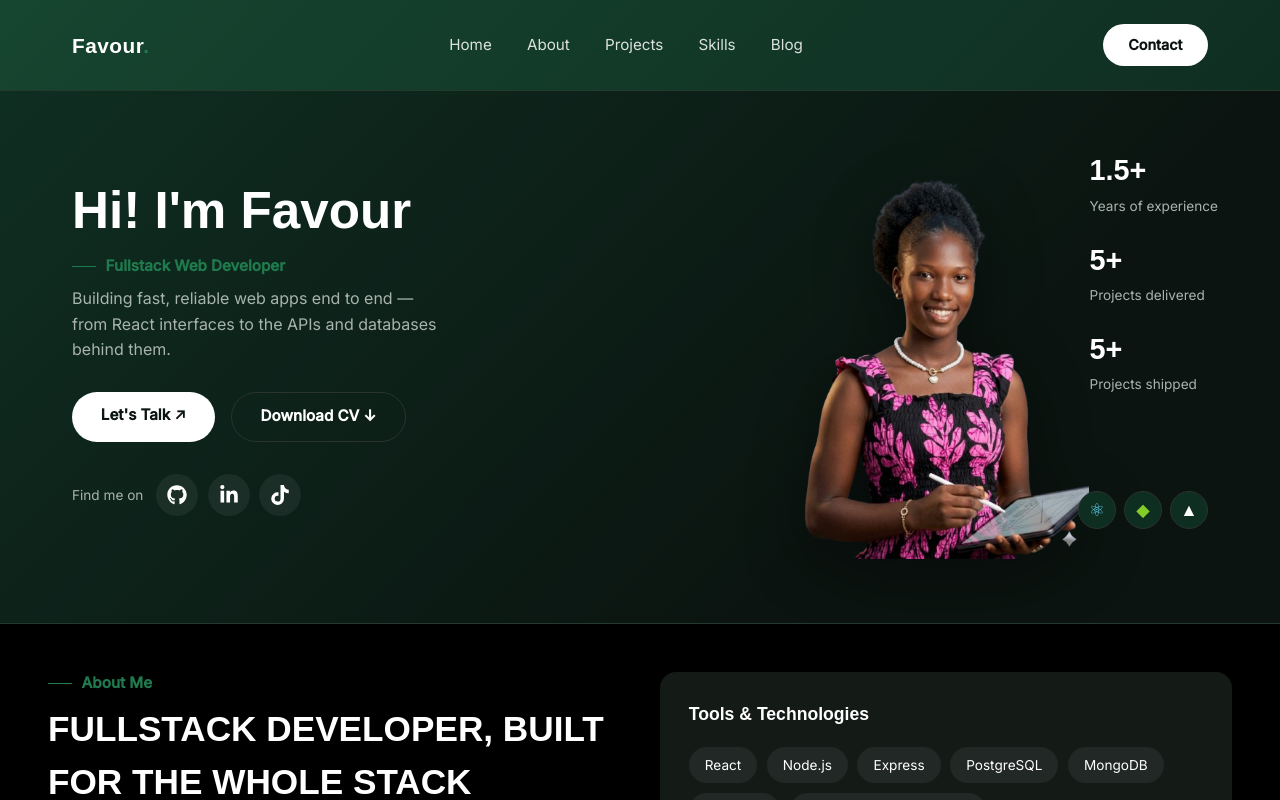
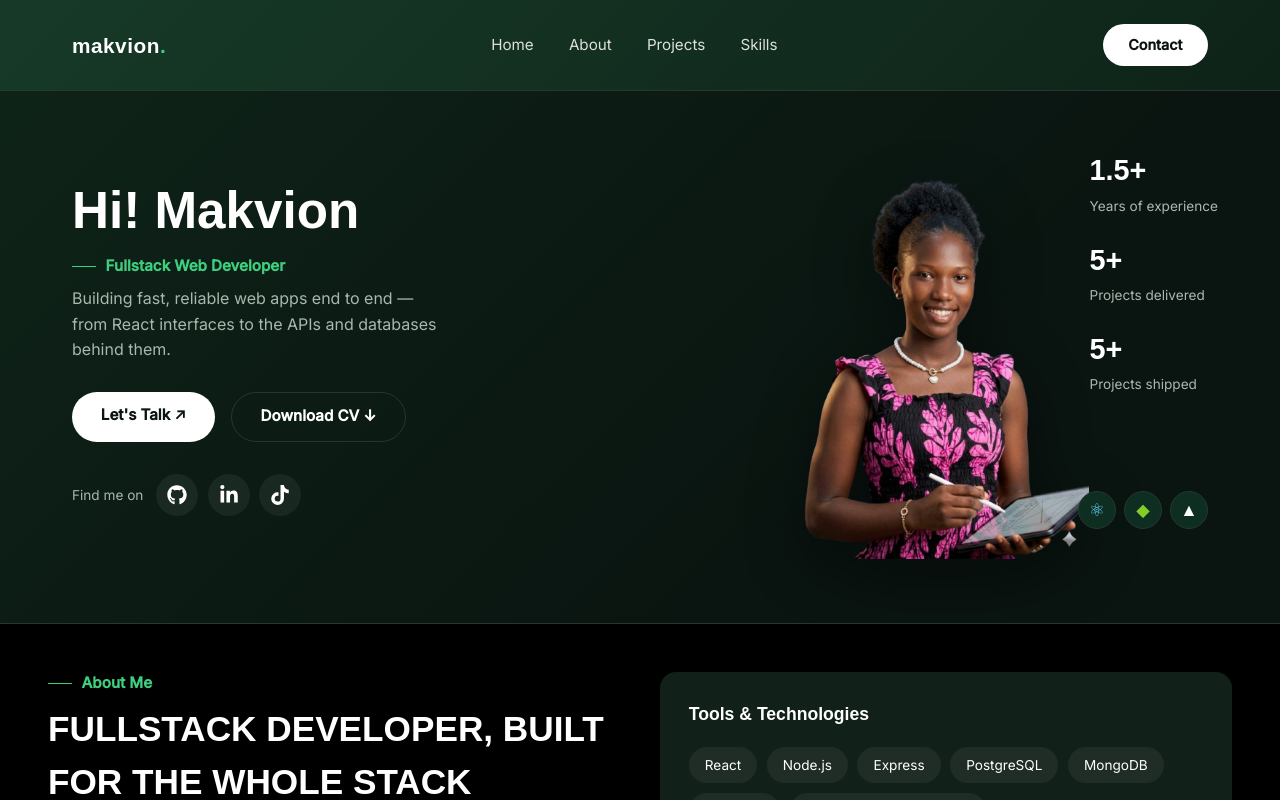
Before and after one commit to makvion-tech/MakvionTech, a React (Vite) app: page / in a window 1280 px wide. Shown: the top 800 px of the page. Built offline with nearby package versions, Linux system fonts and the light colour scheme.

Commit message:
first commit

```diff
--- a/src/components/Footer.jsx
+++ b/src/components/Footer.jsx
@@ -35,7 +35,7 @@ export default function Footer() {
           fontSize: "1.1rem",
         }}
       >
-        favour<span style={{ color: theme.colors.accent }}>.</span>
+        makvion<span style={{ color: theme.colors.accent }}>.</span>
       </div>
 
       <div style={{ display: "flex", gap: "0.8rem" }}>
@@ -51,7 +51,7 @@ export default function Footer() {
       </div>
 
       <div style={{ color: theme.colors.textMuted, fontSize: "0.85rem" }}>
-        © {new Date().getFullYear()} Favour. All rights reserved.
+        © {new Date().getFullYear()} Makvion. All rights reserved.
       </div>
     </footer>
   );
--- a/src/components/Hero.jsx
+++ b/src/components/Hero.jsx
@@ -54,7 +54,7 @@ export default function Hero() {
             lineHeight: 1.1,
           }}
         >
-          Hi! I'm Favour
+          Hi! Makvion
         </h1>
 
         <div
@@ -154,7 +154,7 @@ export default function Hero() {
       <div style={{ position: "relative", display: "flex", justifyContent: "center" }}>
         <img
           src="/photo.png"
-          alt="Favour, Fullstack Web Developer"
+          alt="Makvion, Fullstack Web Developer"
           className="hero-photo"
           style={{
             width: "340px",
--- a/src/components/Navbar.jsx
+++ b/src/components/Navbar.jsx
@@ -25,7 +25,6 @@ export default function Navbar() {
     { href: "#about", label: "About" },
     { href: "#projects", label: "Projects" },
     { href: "#skills", label: "Skills" },
-    { href: "#blog", label: "Blog" },
   ];
 
   return (
@@ -49,7 +48,7 @@ export default function Navbar() {
           letterSpacing: "0.5px",
         }}
       >
-        Favour<span style={{ color: theme.colors.accent }}>.</span>
+        makvion<span style={{ color: theme.colors.accent }}>.</span>
       </div>
 
       {/* Desktop links */}
--- a/src/theme.js
+++ b/src/theme.js
@@ -1,14 +1,14 @@
 // Shared design tokens — import wherever needed to keep colors/spacing consistent
 export const theme = {
   colors: {
-    bgDark: "#0b1410",       // near-black card background
-    bgGreenDeep: "#0f2e22",  // deep green gradient base
-    bgGreenGlow: "#164530",  // lighter green for gradient highlight
-    cardDark: "#141b17",     // service card background
+    bgDark: "#0a1410",       // near-black background (matches reference darkest tone)
+    bgGreenDeep: "#0e2318",  // deep forest green gradient base
+    bgGreenGlow: "#173a28",  // slightly lighter green for gradient highlight/glow
+    cardDark: "#12201a",     // service card background
     white: "#ffffff",
-    textMuted: "#a9b3ae",    // secondary/paragraph text
-    accent: "#1f7a4d",       // green accent for icons/badges
-    divider: "#2a332e",
+    textMuted: "#a9b8ae",    // secondary/paragraph text
+    accent: "#3ecf7e",       // brighter mint-green accent, matches reference's "Product Designer" tone
+    divider: "#243830",
   },
   radius: {
     sm: "10px",
```
